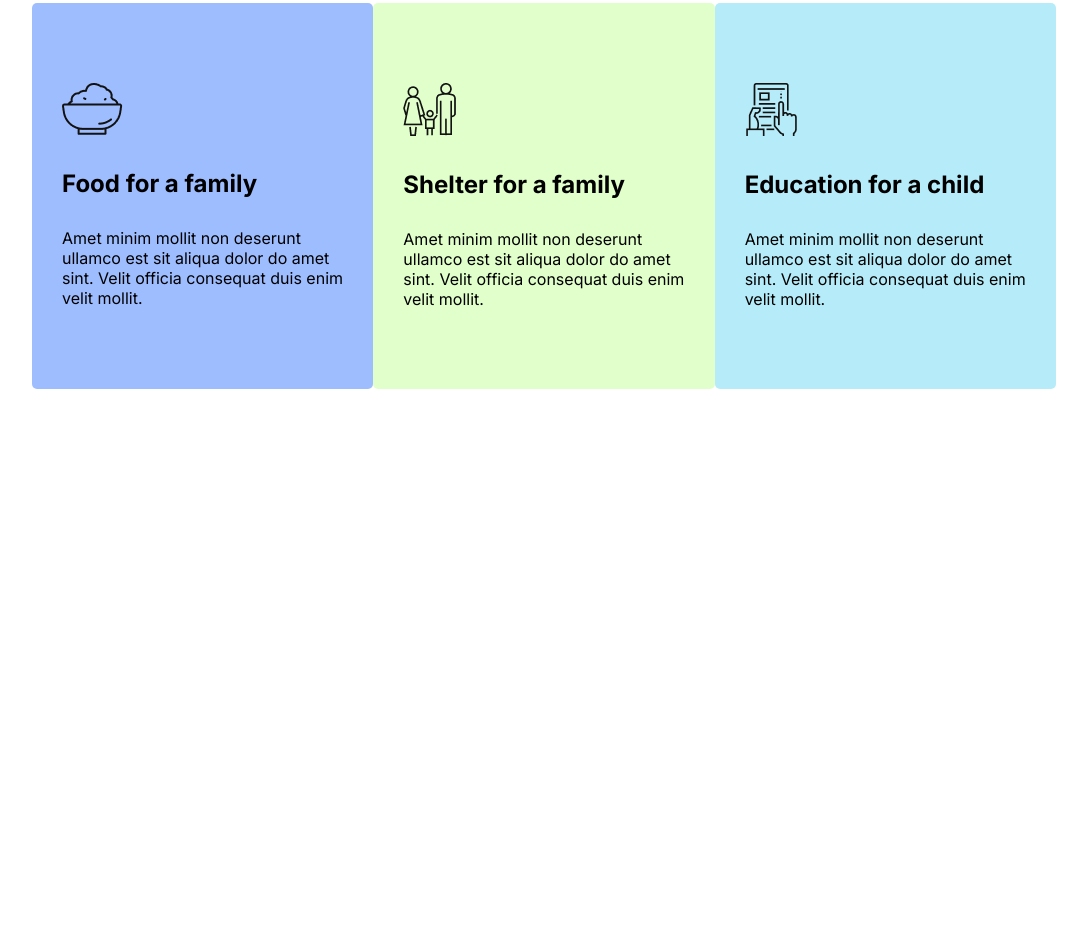
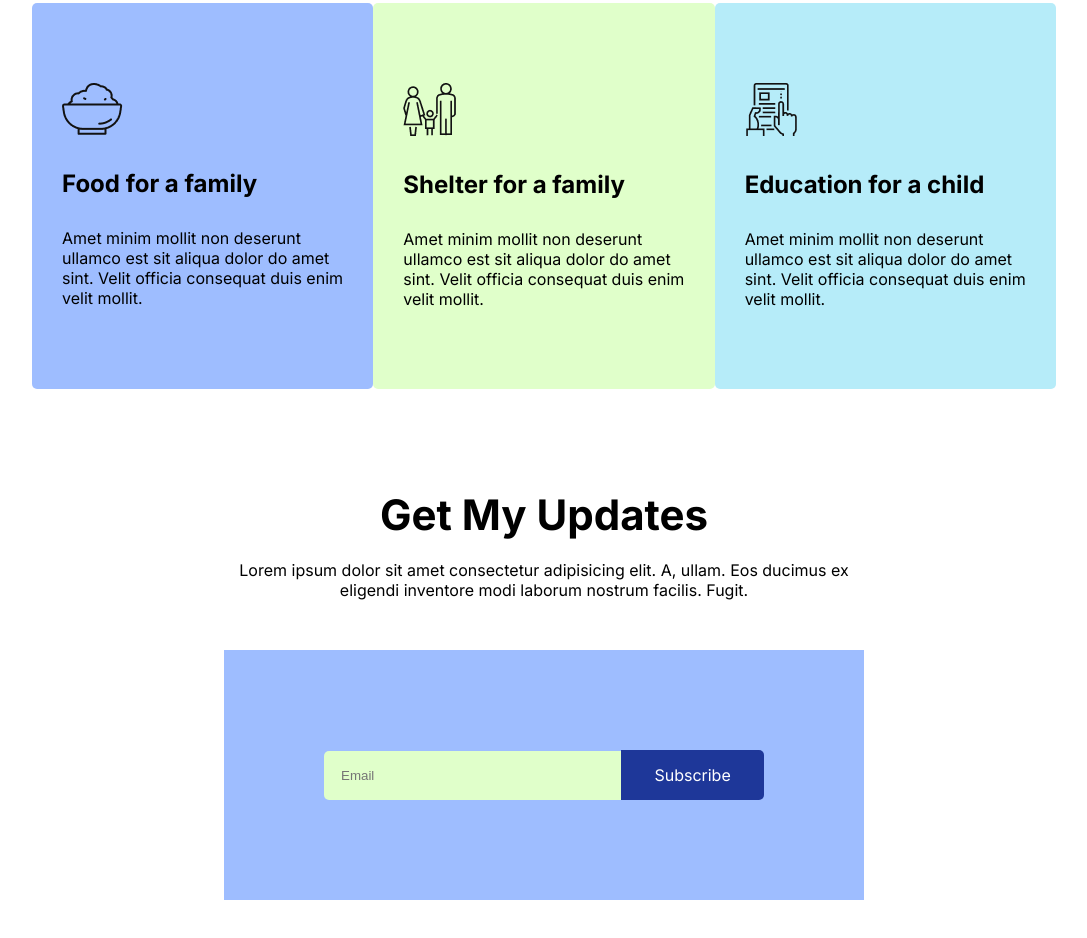
Before and after one commit to abdulkayum97/donate-today, a plain HTML site: page index.html in a window 1280 px wide. Shown: the part 1519-2457 px from the top of the page, without its empty margins (96-1183 px from the left). Before the commit the page ends 2008 px from the top, so only its background shows below. Drawn offline with Linux system fonts and the light colour scheme.

Commit message:
Get My Update Added

```diff
--- a/css/style.css
+++ b/css/style.css
@@ -144,9 +144,49 @@ body {
     background-color: #b6ecf9;
 }
 
-.plan-box-content img {}
-
 .plan-box-content h4 {
     margin: 30px 0;
     font-size: 24px;
 }
+
+#get-my-updates {
+    margin: 0 25% 80px;
+
+}
+
+#get-my-updates .get-my-update-contents {
+    text-align: center;
+}
+
+.get-my-update-contents h2 {
+    font-size: 42px;
+}
+
+.get-my-update-contents p {
+    margin: 20px 0 50px;
+}
+
+.get-my-update-contents .form {
+    background: #9ebdff;
+    margin: auto;
+    padding: 100px;
+    display: flex;
+    align-items: center;
+}
+
+.get-my-update-contents .form input {
+    width: 70%;
+    padding: 17px;
+    border: none;
+    background: #e0ffca;
+    border-radius: 5px 0 0 5px;
+}
+
+.get-my-update-contents .form .subscribe-button {
+    width: 30%;
+    background: #1e3799;
+    padding: 15px;
+    color: #fff;
+    text-decoration: none;
+    border-radius: 0 5px 5px 0;
+}
--- a/index.html
+++ b/index.html
@@ -85,7 +85,17 @@
         </div>
     </section>
 
-
+    <section id="get-my-updates">
+        <div class="get-my-update-contents">
+            <h2>Get My Updates</h2>
+            <p>Lorem ipsum dolor sit amet consectetur adipisicing elit. A, ullam. Eos ducimus ex eligendi inventore modi
+                laborum nostrum facilis. Fugit.</p>
+            <div class="form">
+                <input type="email" name="Email" placeholder="Email">
+                <a class="subscribe-button" href="#">Subscribe</a>
+            </div>
+        </div>
+    </section>
 </body>
 
 </html>
```
